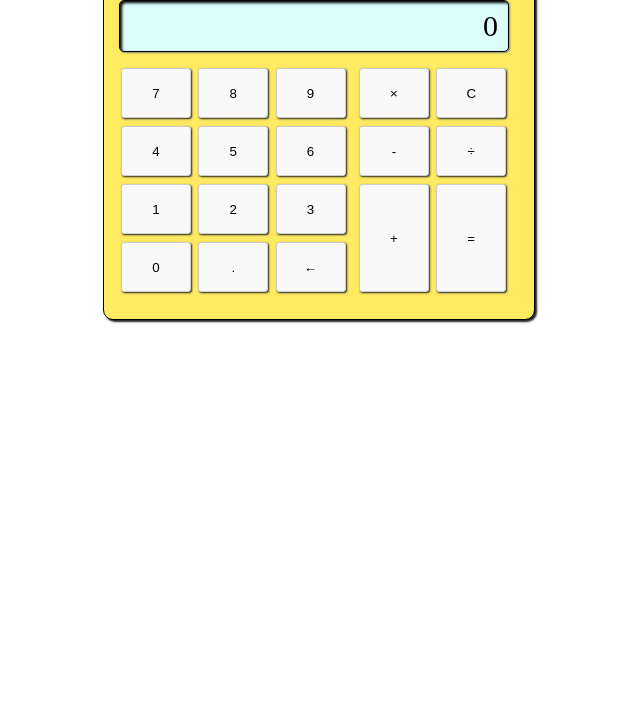
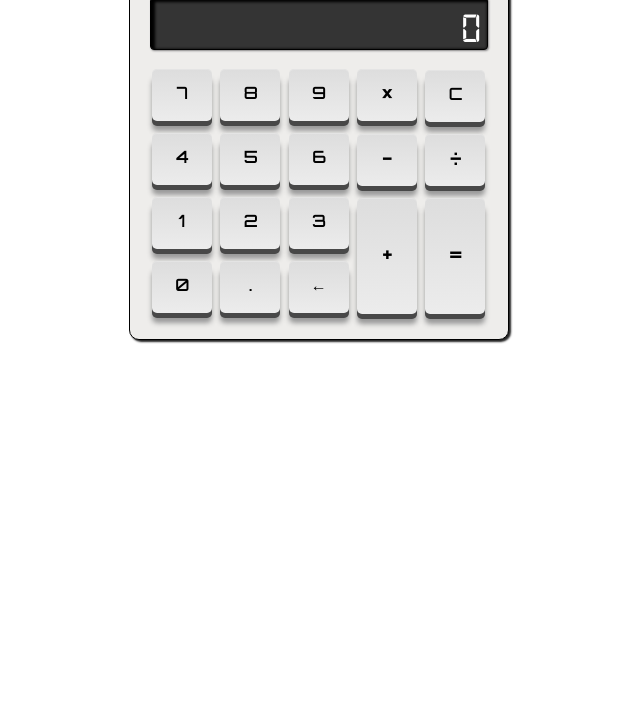
Before and after one commit to Nikaple/javascript-calculator, a plain HTML site: page index.html in a window 1280 px wide. Shown: the part 82-800 px from the top of the page, without its empty margins (321-961 px from the left). Drawn offline with Linux system fonts and the light colour scheme.

Commit message:
update styling

```diff
--- a/css/style.css
+++ b/css/style.css
@@ -1,93 +1,107 @@
+@font-face {
+  font-family: digital-7;
+  src: url('../font/digital-7.ttf');
+}
+
+@font-face {
+    font-family: Orbitron;
+    src: url('../font/Orbitron.woff2') format('woff2');
+}
+
 body {
+    box-sizing: border-box;
     margin: 0;
     padding: 0;
 
-    font-family: "微软雅黑", "Microsoft-Yahei";
-    font-size: 13px;
+    font-family: 'Orbitron', "Microsoft-Yahei", sans-serif;
+    font-size: 16px;
 }
 
-div.container {
+h1 {
+    color: #333;
+    font-size: 20px;
+    text-align: center;
+    text-shadow: 2px 2px 3px #ddd;
+}
+
+#calculator {
+    width: 338px;
+    height: 390px;
     margin: 0 auto;
-    padding: 0 15px;
+    padding: 0 20px;
+    margin-top: 30px;
+    border: 1px solid black;
+    border-radius: 10px;
+
+    background-color: #eeedeb;
+    box-shadow: 2px 2px 2px #222;
+}
+
+#screen {
+    font-family: 'digital-7';
+    font-size: 42px;
+    line-height: 1.2;
+    margin: 15px auto;
+    padding-right: 6px;
+    border: 1px solid black;
+    border-radius: 4px;
+    color: white;
+    background-color: #343434;
+    box-shadow: inset 2px 2px 3px 2px #000, 1px 1px 2px #888;
+    text-align: right;
+    white-space: nowrap;
+    overflow: hidden;
 }
 
 button {
+    font-family: inherit;
+    font-size: inherit;
+    font-weight: bold;
+    background-color: #f9f9f9;
     margin: 4px 2px;
-    border: 1px solid #ccc;
-    border-radius: 3px;
-    padding: 0;
-    width: 70px;
-    text-align: center;
-    background-color: #f9f9f9;
-    box-shadow: 1px 1px 2px #222;
-    transition: .2s all;
-    user-select: none;
+    margin-bottom: 8px;
+    width: 60px;
+    line-height: 50px;
+    outline: 0;
+    transition: 0.1s all;
+    background-image: linear-gradient(#ddd 0%, rgb(236, 236, 236) 100%);
+    border: none;
+    border-radius: 5px;
+    box-shadow: inset 0px 1px 0px #e4e4e4, 0px 5px 0px 0px #484848, 0px 10px 5px #999;
 }
+
 button:hover {
     background-color: #ddd;
 }
 
-button:focus {
-    outline: 0;
+button:active {
+    top:3px;
+	background-image: linear-gradient(#e4e4e4 0%, rgb(204, 204, 204) 100%);
+	box-shadow: inset 0px 1px 0px #e4e4e4, 0px 2px 0px 0px #484848, 0px 5px 3px #999;
 }
 
-#calculator {
-    margin-top: 30px;
-    border: 1px solid black;
-    border-radius: 10px;
-    width: 400px;
-    height: 370px;
-    background-color: #FFEA61;
-    box-shadow: 2px 2px 2px #222;
-}
-
-h1 {
-    font-size: 20px;
-    text-align: center;
-    color: #666;
-    text-shadow: 1px 1px 1px #eee;
-}
-
-#screen {
-    margin: 15px 10px 12px 0;
-    border: 1px solid black;
-    border-radius: 5px;
-    height: 50px;
-    background-color: #DCFDFE;
-    box-shadow: inset 2px 2px 3px #000, 1px 1px 2px #888;
-    text-align: right;
-    font-size: 30px;
-    line-height: 50px;
-    padding-right: 10px;
-    overflow: hidden;
-}
-
-.buttons div {
-    float: left;
+.buttons {
+    position: relative;
+    user-select: none;
 }
 
 #numbers {
-    width: 230px;
+     width: 204px;
 }
 
 #operators {
+    position: absolute;
+    top: 0;
+    left: 0;
+    margin-left: 205px;
     padding: 0;
-    margin-left: 8px;
-    width: 160px;
+    width: 133px;
 }
 
-#numbers button {
-    height: 50px;
-    line-height: 50px;
+.higher-button {
+    line-height: 114px;
 }
 
-#operators .normal-button {
-    height: 50px;
-
-    line-height: 50px;
+.big-button {
+    font-size: 20px;
 }
-#operators .higher-button {
-    height: 108px;
-
-    line-height: 108px;
-}
--- a/index.html
+++ b/index.html
@@ -9,10 +9,8 @@
   <meta name="author" content="">
 
   <title>Javascript Calculator</title>
-
   <!-- stylesheet CSS -->
   <link rel="stylesheet" href="./css/style.css">
-
   <!-- jQuery -->
   <script type="text/javascript" src="js/jquery-3.1.1.min.js"></script>
 
@@ -26,11 +24,11 @@
     <![endif]-->
 </head>
 <body>
-  <div id="calculator" class="container">
-      <h1>Javascript Calculator</h1>
-      <div id="screen">
-        <div id="output">0</div>
-      </div>
+  <div id="calculator">
+    <h1>Javascript Calculator</h1>
+    <div id="screen">
+      <span id="output">0</span>
+    </div>
     <div class="buttons">
       <div id="numbers">
         <button class="normal-button" value="7">7</button>
@@ -47,16 +45,14 @@
         <button class="normal-button" value="backspace">&larr;</button>
       </div>
       <div id="operators">
-        <button class="normal-button" value="*">&times;</button>
+        <button class="normal-button big-button" value="*">&times;</button>
         <button class="normal-button" value="clear">C</button>
-        <button class="normal-button" value="-">-</button>
-        <button class="normal-button" value="/">&divide;</button>
-        <button class="higher-button" value="+">+</button>
-        <button class="higher-button" value="=">=</button>
+        <button class="normal-button big-button" value="-">-</button>
+        <button class="normal-button big-button" value="/">&divide;</button>
+        <button class="higher-button big-button" value="+">+</button>
+        <button class="higher-button big-button" value="=">=</button>
       </div>
     </div>
   </div>
-
-
 </body>
 </html>
--- a/js/main.js
+++ b/js/main.js
@@ -16,12 +16,16 @@ $(document).ready(function() {
     $('button').click(function() {
         currentText = $('#output').text();
         currentValue = $(this).val();
-        isLastStrOperator = (operators.indexOf(currentText[currentText.length - 1]) > -1 ) || (currentText === "0" && operators.indexOf(currentValue) > -1);
+        isLastCharOperator = operators.indexOf(currentText[currentText.length - 1]) > -1;
+        isInputOperatorOnReset = currentText === "0" && operators.indexOf(currentValue) > -1;
+        isLastStrOperator = isLastCharOperator || isInputOperatorOnReset;
         isSecondLastStrOperator = operators.indexOf(currentText[currentText.length - 2]) > -1;
         switch (currentValue) {
             case "=":
-                // 将÷替换为/
-                currentText = currentText.replace(/÷/g, "/");
+                // 将×÷替换为*/
+                currentText = currentText.replace(/[×÷]/g, function(match){
+                    return match === '×' ? '*' : '/';
+                });
                 //如果最后一位是运算符，则忽略
                 if (isLastStrOperator) {
                     currentText = currentText.replace(/.$/, "");
@@ -31,6 +35,7 @@ $(document).ready(function() {
                 if (screenText == "Infinity") {
                     screenText = "Error: Divided by 0";
                 } else {
+                    // 计算结果没有大到自动使用科学计数法时
                     if (String(screenText).indexOf('e') === -1){
                         screenText = (+screenText).toPrecision(15);
                         screenText = screenText.replace(/\.?0*$/, '');
@@ -50,12 +55,11 @@ $(document).ready(function() {
                 clearScreen();
                 break;
             case "backspace":
-                //删除最后一个字符
+                //如果不是初始状态，删除最后一个字符
                 if(screenText.length > 1){
                     screenText = currentText.replace(/.$/, "");
-                }
-                //如果屏幕信息为空，则显示0
-                else{
+                } else{
+                    //如果屏幕信息为空，则显示0
                     clearScreen();
                 }
                 $('#output').text(screenText);
@@ -79,8 +83,9 @@ $(document).ready(function() {
                 } else {
                     //如果最后一位不是运算符，则添加运算符；如果计算过一次再按运算符，继续运算。
                     if ((screenReset === false && isLastStrOperator === false) || hasCalculated === true) {
-                        //将/替换为÷
+                        //将/替换为÷, *替换为×
                         currentValue = currentValue === "/" ? "÷" : currentValue;
+                        currentValue = currentValue === "*" ? "×" : currentValue;
                         screenText = currentText + currentValue;
                         hasCalculated = false;
                         screenReset = false;
```
Also changed, not shown: font/Digital Dismay.otf (added), font/Orbitron.woff2 (added), font/digital-7.ttf (added).
